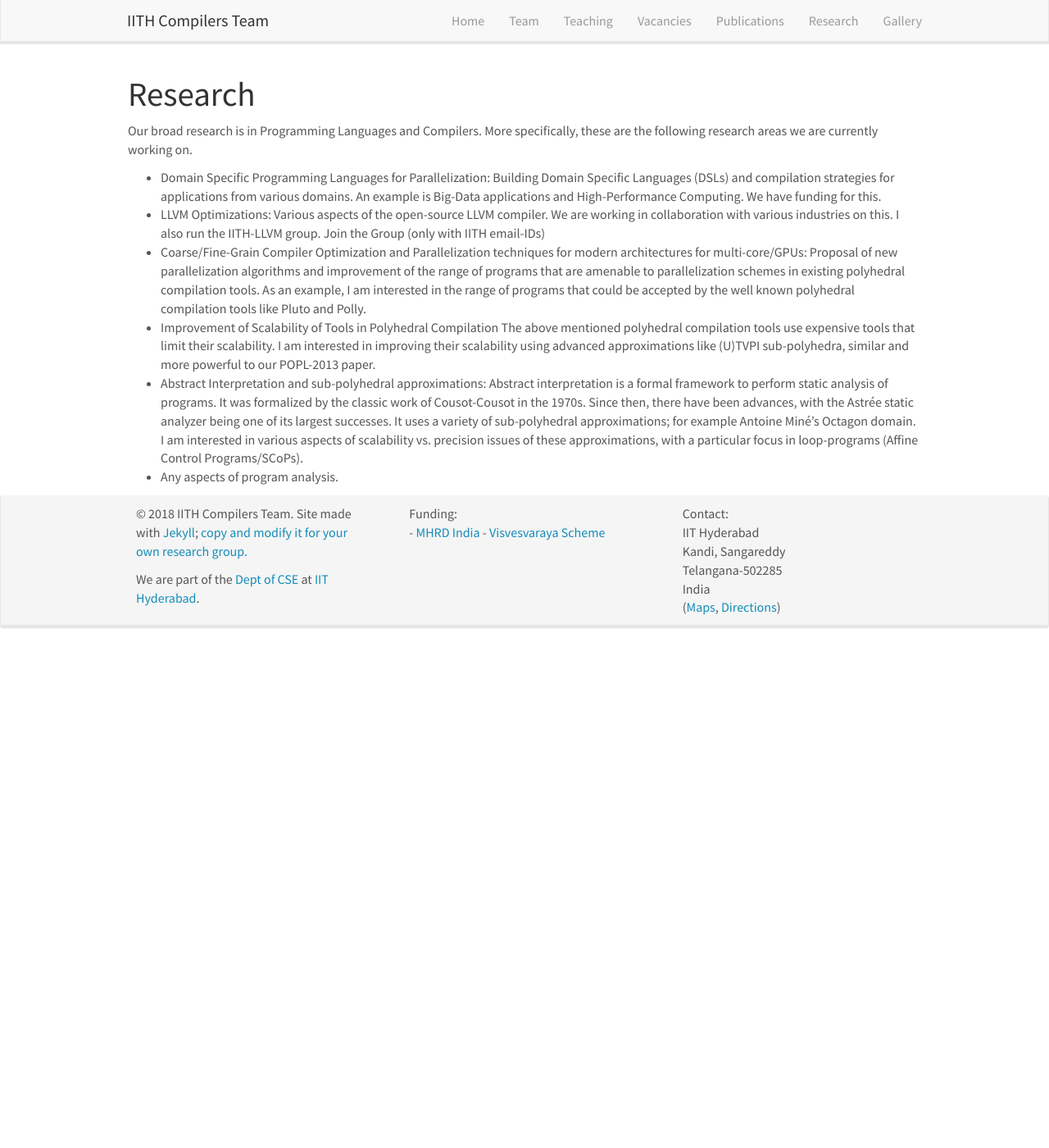
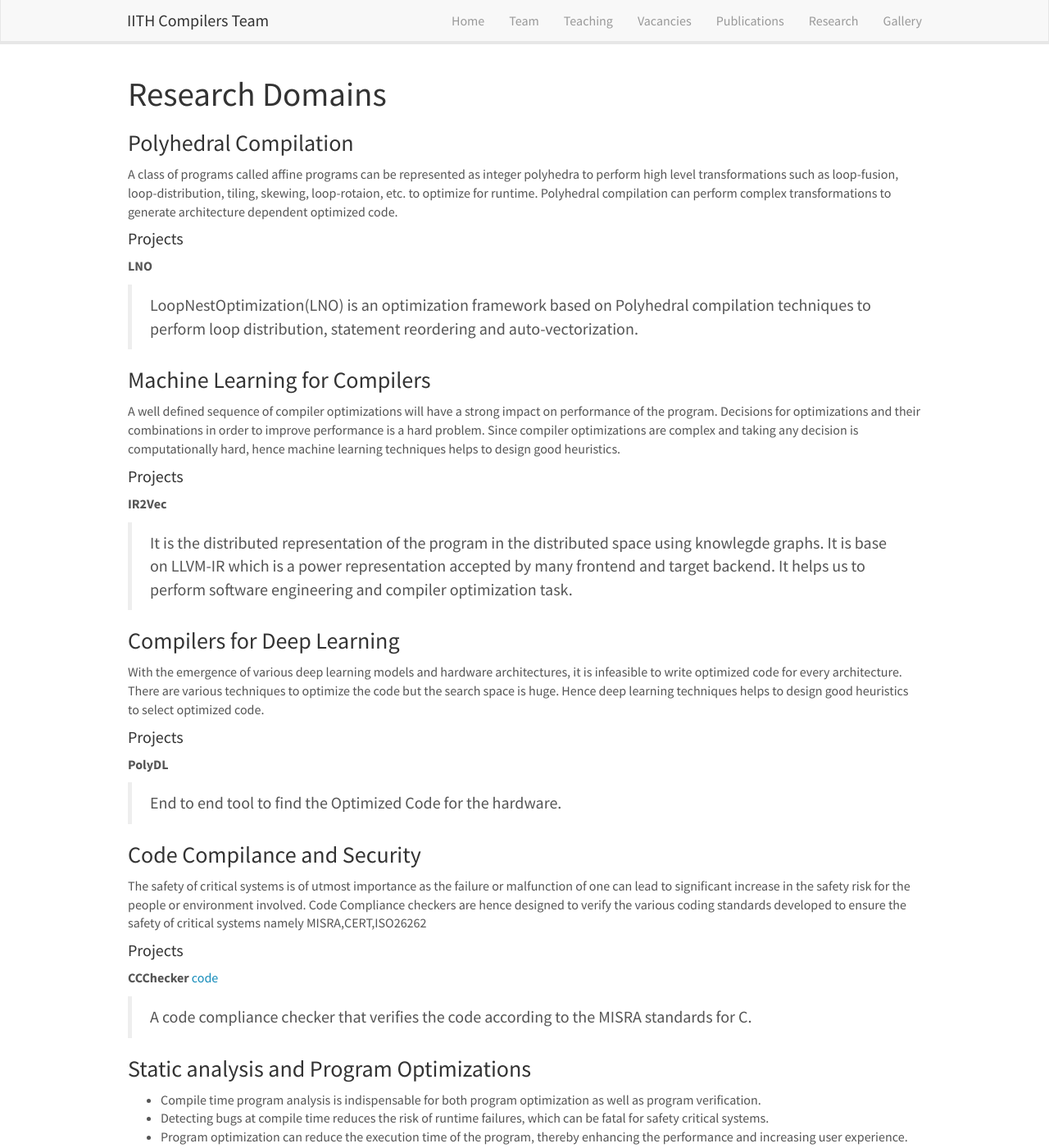
Before and after one commit to utpalbora/compilers.cse.iith.ac.in, a Jekyll site: the page built from _pages/research.md, in a window 1280 px wide and 1400 px high. Shown: the whole window at 82% size. Built offline with Jekyll 4.4.1, drawn with Linux system fonts in a browser that asks for light colours; nearby versions of some CDN libraries; some of the changed text lies outside the part shown.

Commit message:
Reseaarch Page

```diff
--- a/_pages/research.md
+++ b/_pages/research.md
@@ -6,8 +6,58 @@ sitemap: false
 permalink: /research/
 ---
 
-# Research
+# Research Domains
 
+### Polyhedral Compilation
+A class of programs called affine programs can be represented as integer polyhedra to perform high level transformations such as loop-fusion, loop-distribution, tiling, skewing, loop-rotaion, etc. to optimize for runtime. Polyhedral compilation can perform complex transformations to generate architecture dependent optimized code.
+
+#### Projects
+
+**LNO**
+
+> LoopNestOptimization(LNO) is an optimization framework based on Polyhedral compilation techniques to perform loop distribution, statement reordering and auto-vectorization.
+
+### Machine Learning for Compilers
+A well defined sequence of compiler optimizations will have a strong impact on performance of the program. Decisions for optimizations and their combinations in order to improve performance is a hard problem. Since compiler optimizations are complex and taking any decision is computationally hard, hence machine learning techniques helps to design good heuristics.
+
+#### Projects
+
+**IR2Vec**
+> It is the distributed representation of the program in the distributed space using knowlegde graphs. It is base on LLVM-IR which is a power representation accepted by many frontend and target backend. It helps us to perform software engineering and compiler optimization task.
+
+
+### Compilers for Deep Learning
+With the emergence of various deep learning models and hardware architectures, it is infeasible to write optimized code for every architecture. There are various techniques to optimize the code but the search space is huge. Hence deep learning techniques helps to design good heuristics to select optimized code.
+
+#### Projects
+
+**PolyDL**
+> End to end tool to find the Optimized Code for the hardware.
+
+
+### Code Compilance and Security
+The safety of critical systems is of utmost importance as the failure or malfunction of one can lead to significant increase in the safety risk for the people or environment involved. Code Compliance checkers are hence designed to verify the various coding standards developed to ensure the safety of critical systems namely MISRA,CERT,ISO26262
+
+#### Projects
+
+**CCChecker** [code](https://github.com/sbjoshi/CCChecker "GitHub")
+> A code compliance checker that verifies the code according to the MISRA standards for C.
+
+### Static analysis and Program Optimizations
+* Compile time program analysis is indispensable for both program optimization as well as program verification.
+* Detecting bugs at compile time reduces the risk of runtime failures, which can be fatal for safety critical systems.
+* Program optimization can reduce the execution time of the program, thereby enhancing the performance and increasing user experience.
+
+#### Projects
+
+ **LLOV** [code](https://github.com/utpalbora/LLOV "LLOV Github")
+> It is a fast, static, data-race checker for OpenMP programs. LLOV is language-agnostic and can detect races in C/C++ and FORTRAN programs.
+
+ **LLProf**
+> It is an LLVM based loop profiler, helps to generate run-time information for loops (loopnest/ inner most loops). This tool helps to analyze impact of (set of) optimizations on the performance of loops.
+
+
+<!--
 Our broad research is in Programming Languages and Compilers. More specifically, these are the following research areas we are currently working on.
 
 * Domain Specific Programming Languages for Parallelization: Building Domain Specific Languages (DSLs) and compilation strategies for applications from various domains. An example is Big-Data applications and High-Performance Computing. We have funding for this.
@@ -16,3 +66,4 @@ Our broad research is in Programming Languages and Compilers. More specifically,
 * Improvement of Scalability of Tools in Polyhedral Compilation The above mentioned polyhedral compilation tools use expensive tools that limit their scalability. I am interested in improving their scalability using advanced approximations like (U)TVPI sub-polyhedra, similar and more powerful to our POPL-2013 paper.
 * Abstract Interpretation and sub-polyhedral approximations: Abstract interpretation is a formal framework to perform static analysis of programs. It was formalized by the classic work of Cousot-Cousot in the 1970s. Since then, there have been advances, with the Astrée static analyzer being one of its largest successes. It uses a variety of sub-polyhedral approximations; for example Antoine Miné's Octagon domain. I am interested in various aspects of scalability vs. precision issues of these approximations, with a particular focus in loop-programs (Affine Control Programs/SCoPs).
 * Any aspects of program analysis.
+-->
```
Also changed, not shown: Gemfile.lock (deleted).
